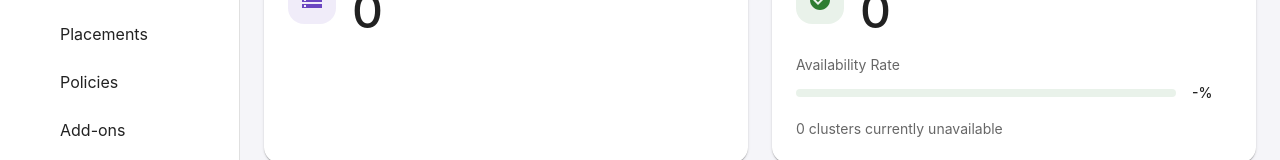
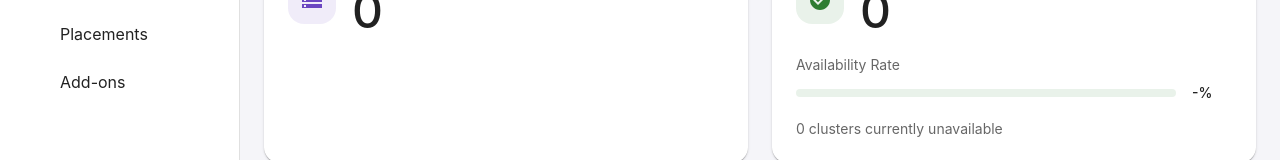
Before and after one commit to xuezhaojun/dashboard, a React (Vite) app: page /overview in a window 1280 px wide. Shown: the part 207-367 px from the top of the page. Built offline with nearby package versions, Linux system fonts and the light colour scheme; no server answers; some icons are missing.

Commit message:
Remove policies.
Signed-off-by: xuezhaojun <zxue@redhat.com>

```diff
--- a/src/App.tsx
+++ b/src/App.tsx
@@ -47,7 +47,6 @@ function AppContent() {
           <Route path="clusters" element={<ClusterListPage />} />
           <Route path="clusters/:name" element={<ClusterDetailPage />} />
           <Route path="placements" element={<PlaceholderPage title="Placements" />} />
-          <Route path="policies" element={<PlaceholderPage title="Policies" />} />
           <Route path="addons" element={<PlaceholderPage title="Add-ons" />} />
           <Route path="settings" element={<PlaceholderPage title="Settings" />} />
           <Route path="clustersets" element={<ClustersetList />} />
--- a/src/components/layout/Drawer.tsx
+++ b/src/components/layout/Drawer.tsx
@@ -18,7 +18,6 @@ import StorageIcon from '@mui/icons-material/Storage';
 import DeviceHubIcon from '@mui/icons-material/DeviceHub';
 import ExtensionIcon from '@mui/icons-material/Extension';
 import LayersIcon from '@mui/icons-material/Layers';
-import SecurityIcon from '@mui/icons-material/Security';
 
 interface DrawerProps {
   open: boolean;
@@ -61,7 +60,6 @@ const navItems = [
   { text: 'Clusters', icon: <StorageIcon />, path: '/clusters' },
   { text: 'Clustersets', icon: <LayersIcon />, path: '/clustersets' },
   { text: 'Placements', icon: <DeviceHubIcon />, path: '/placements' },
-  { text: 'Policies', icon: <SecurityIcon />, path: '/policies' },
   { text: 'Add-ons', icon: <ExtensionIcon />, path: '/addons' },
 ];
 
```
